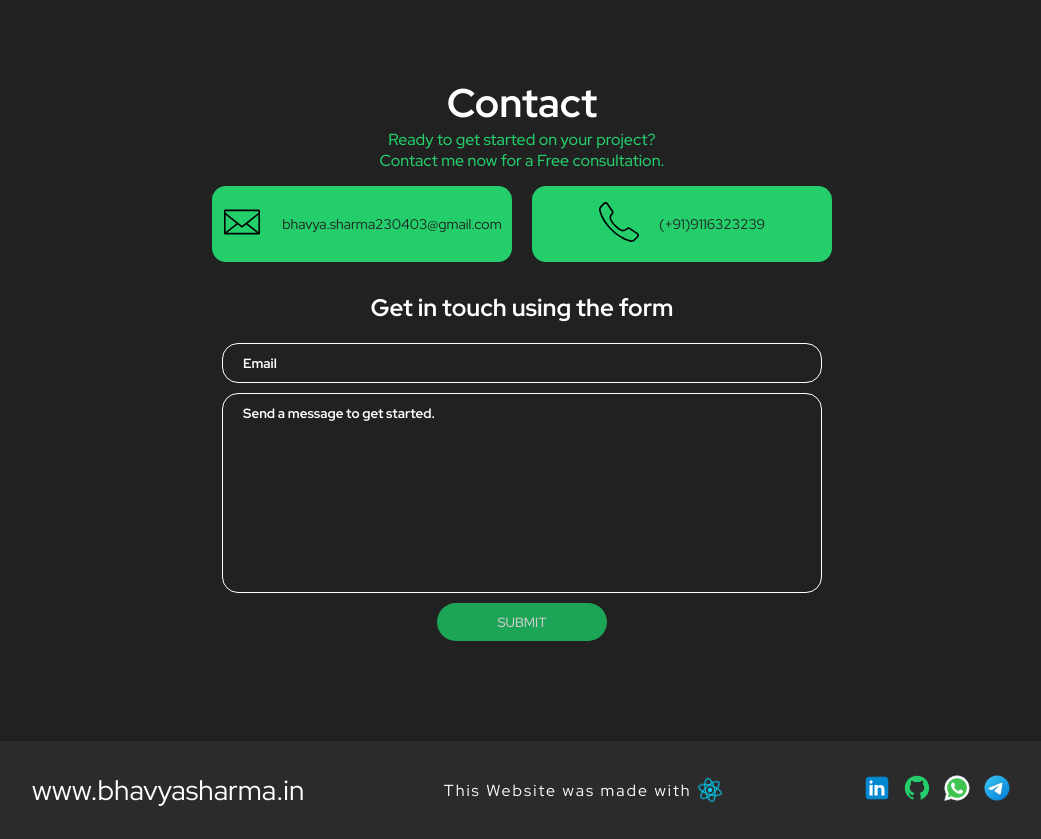
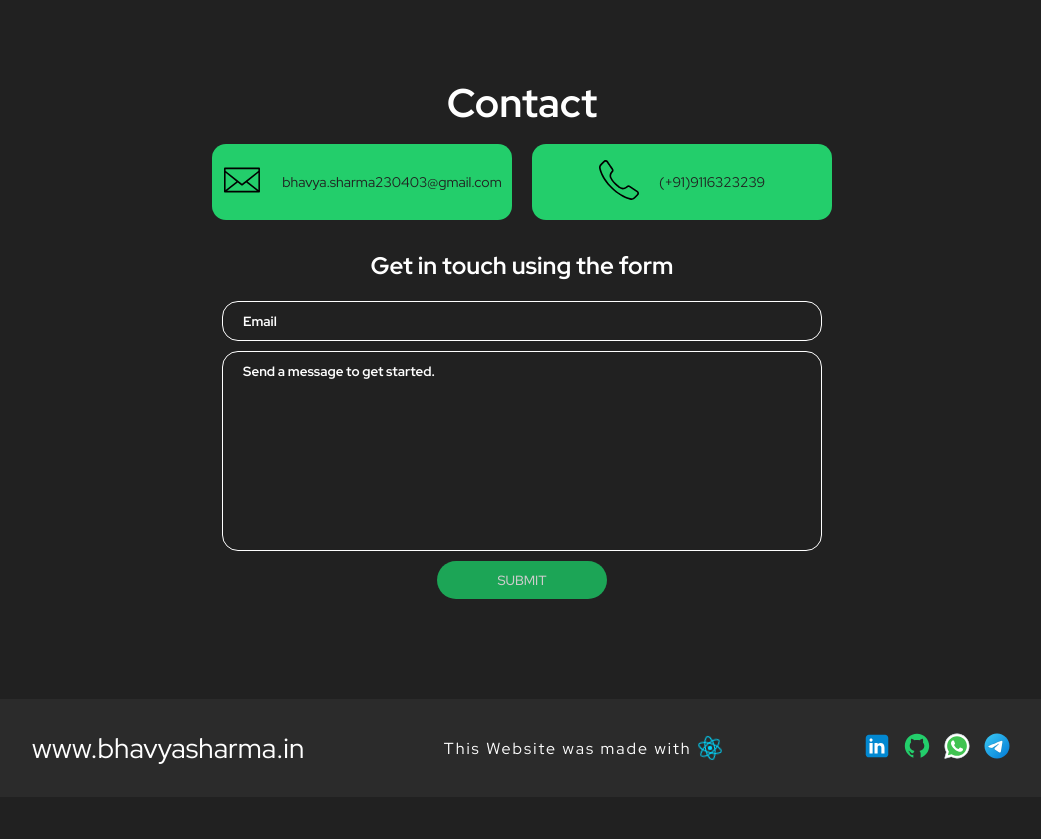
Before and after one commit to Bhavya232003/bhavyaportfolio, a React (Create React App) app: page / in a window 1280 px wide. Shown: the part 2260-3099 px from the top of the page, without its empty margins (118-1159 px from the left). After the commit the page ends 3057 px from the top, so only its background shows below. Built offline with nearby package versions, Linux system fonts and the light colour scheme.

Commit message:
Update Contact.tsx
removed last

```diff
--- a/src/components/Contact/Contact.tsx
+++ b/src/components/Contact/Contact.tsx
@@ -10,8 +10,6 @@ export function Contact(){
     <Container id="contact">
       <header>
         <h2>Contact</h2>
-        <p>Ready to get started on your project? </p>
-        <p>Contact me now for a Free consultation.</p>
       </header>
      <div className="contacts">
        <div>
```
